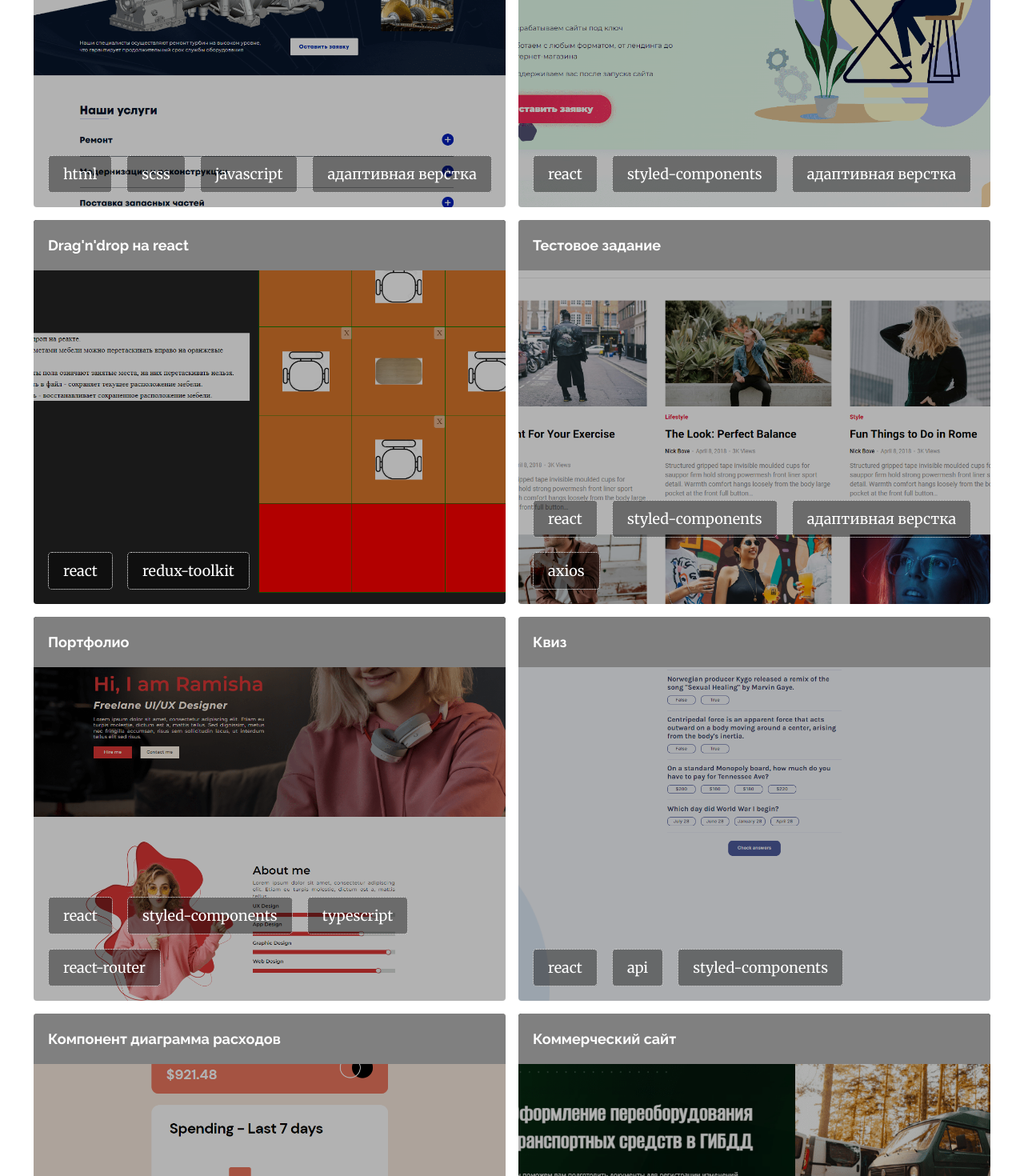
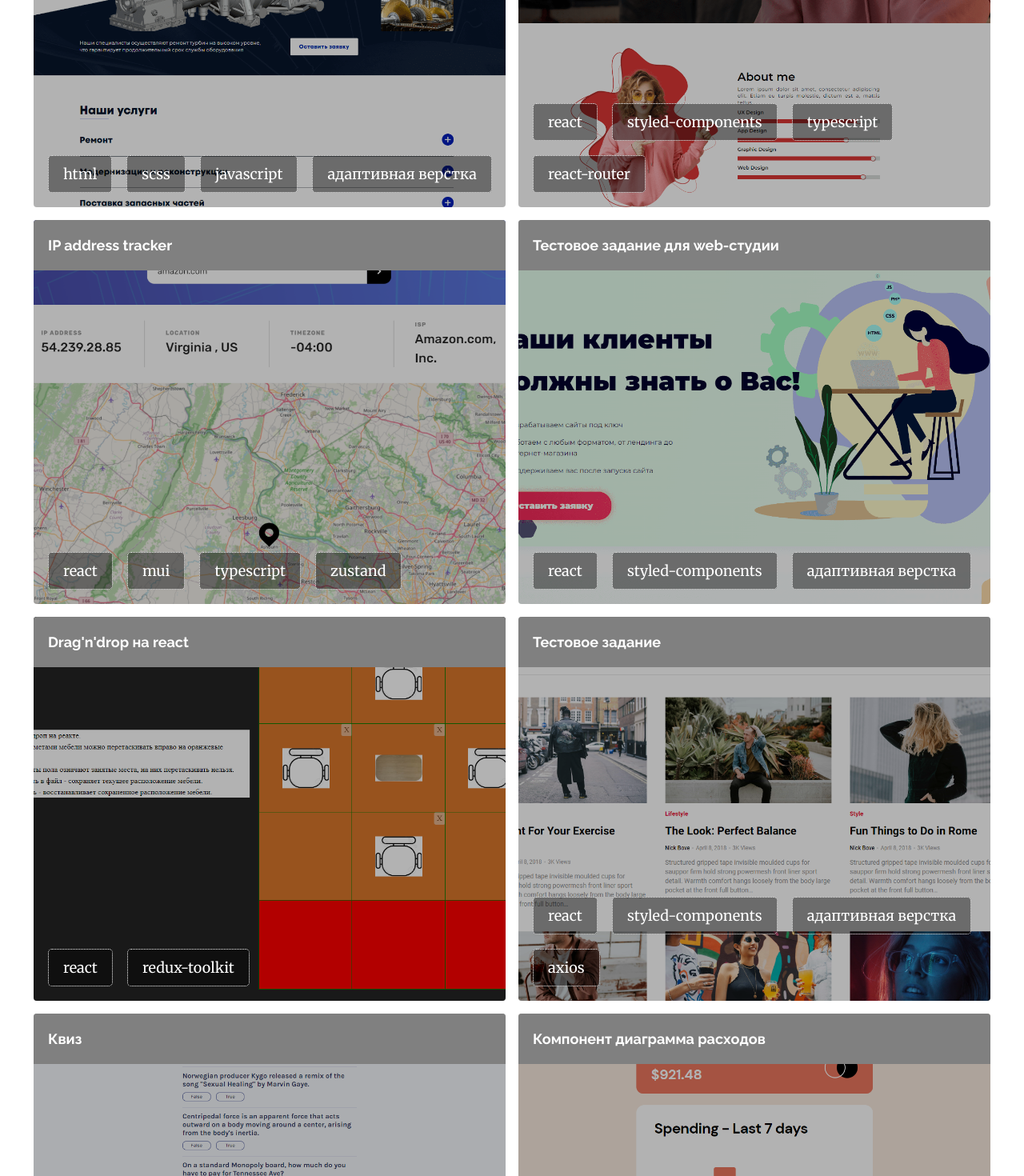
Before and after one commit to DenKuznets/portfolio, a React (Vite) app: page /allworks in a window 1280 px wide. Shown: the part 340-1810 px from the top of the page at 80% size. Built offline with nearby package versions, Linux system fonts and the light colour scheme.

Commit message:
new project added, fixed sowrk section link

```diff
--- a/src/components/WorkSection.jsx
+++ b/src/components/WorkSection.jsx
@@ -52,7 +52,7 @@ const WorkSection = (props) => {
                         <a href={textWork.demo}>Demo</a>
                     </div>
 
-                    <BigLink to={`allworks/${props.id}`} className="work__text-more">
+                    <BigLink to={`allworks/${textWork.id}`} className="work__text-more">
                         {textGlobal.showmore}
                     </BigLink>
                 </div>
--- a/utils.js
+++ b/utils.js
@@ -153,7 +153,7 @@ export const localization = {
             lname: "Кузнецов",
             profession: "front-end разработчик",
             aboutme: "верстаю сайты на react и styled-components",
-            stack: "СТЭК: JS TS REACT REDUX-TOOLKIT SASS STYLED-COMPONENTS CSS-MODULES",
+            stack: "СТЭК: JS TS REACT REDUX-TOOLKIT MUI SASS STYLED-COMPONENTS CSS-MODULES",
             contactme: "Связаться",
             socials: "я в соц сетях",
         },
@@ -175,6 +175,39 @@ export const localization = {
                     description: `Верстка лэндинга по заказу web-студии alex-media.ru по макету Figma с соблюдением дедлайна, pixel-perfect попаданием в адаптивные брейкпоинты. В сотрудничестве с дизайнером и backend-разработчиком (php, laravel, blade)`,
                 },
                 {
+                    id: 5,
+                    category: CATEGORIES.LEARN,
+                    name: "портфолио",
+                    tech: [
+                        "react",
+                        "styled-components",
+                        "typescript",
+                        "react-router",
+                    ],
+                    img: "portfolio.png",
+                    github: "https://github.com/DenKuznets/masha-portfolio",
+                    demo: "http://davinchushka.vercel.app/",
+                    description: `шаблон портфолио по дизайну figma`,
+                },
+                {
+                    id: 12,
+                    category: CATEGORIES.LEARN,
+                    name: "IP address tracker",
+                    tech: ["react", "mui", "typescript", "zustand"],
+                    img: "iptracker.png",
+                    github: "https://github.com/DenKuznets/ip-address-tracker",
+                    demo: "dk-ip-address-tracker.vercel.app",
+                    description: ` frontend mentor challenge
+                        Функционал:
+                        - Адаптивная верстка под разные экраны
+                        - Ховер на интерактивных элементах
+                        - Отображение адрес IP пользователя на карте при загрузке страницы
+                        - Поиск информрации об ip/доменах
+                        - Отображение ошибки при некорректном вводе айпи/домена
+                        - Отображение ошибки при других сетевых ошибках
+                        - Отправка запроса по нажатию Enter или клику черной кнопки`,
+                },
+                {
                     id: 2,
                     category: CATEGORIES.TEST,
                     name: "тестовое задание для web-студии",
@@ -190,6 +223,7 @@ export const localization = {
                         5) Ховеры на ссылки, по своему усмотрению.
                         6) Мобильная верстка`,
                 },
+
                 {
                     id: 3,
                     category: CATEGORIES.TEST,
@@ -233,21 +267,6 @@ export const localization = {
                         6) Поиск постов - по заголовкам и тексту
                         7) Полная информация о посте по клику на пост - modal window
                         `,
-                },
-                {
-                    id: 5,
-                    category: CATEGORIES.LEARN,
-                    name: "портфолио",
-                    tech: [
-                        "react",
-                        "styled-components",
-                        "typescript",
-                        "react-router",
-                    ],
-                    img: "portfolio.png",
-                    github: "https://github.com/DenKuznets/masha-portfolio",
-                    demo: "http://davinchushka.vercel.app/",
-                    description: `шаблон портфолио по дизайну figma`,
                 },
 
                 {
```
Also changed, not shown: public/images/works-preview/iptracker.png (added).
